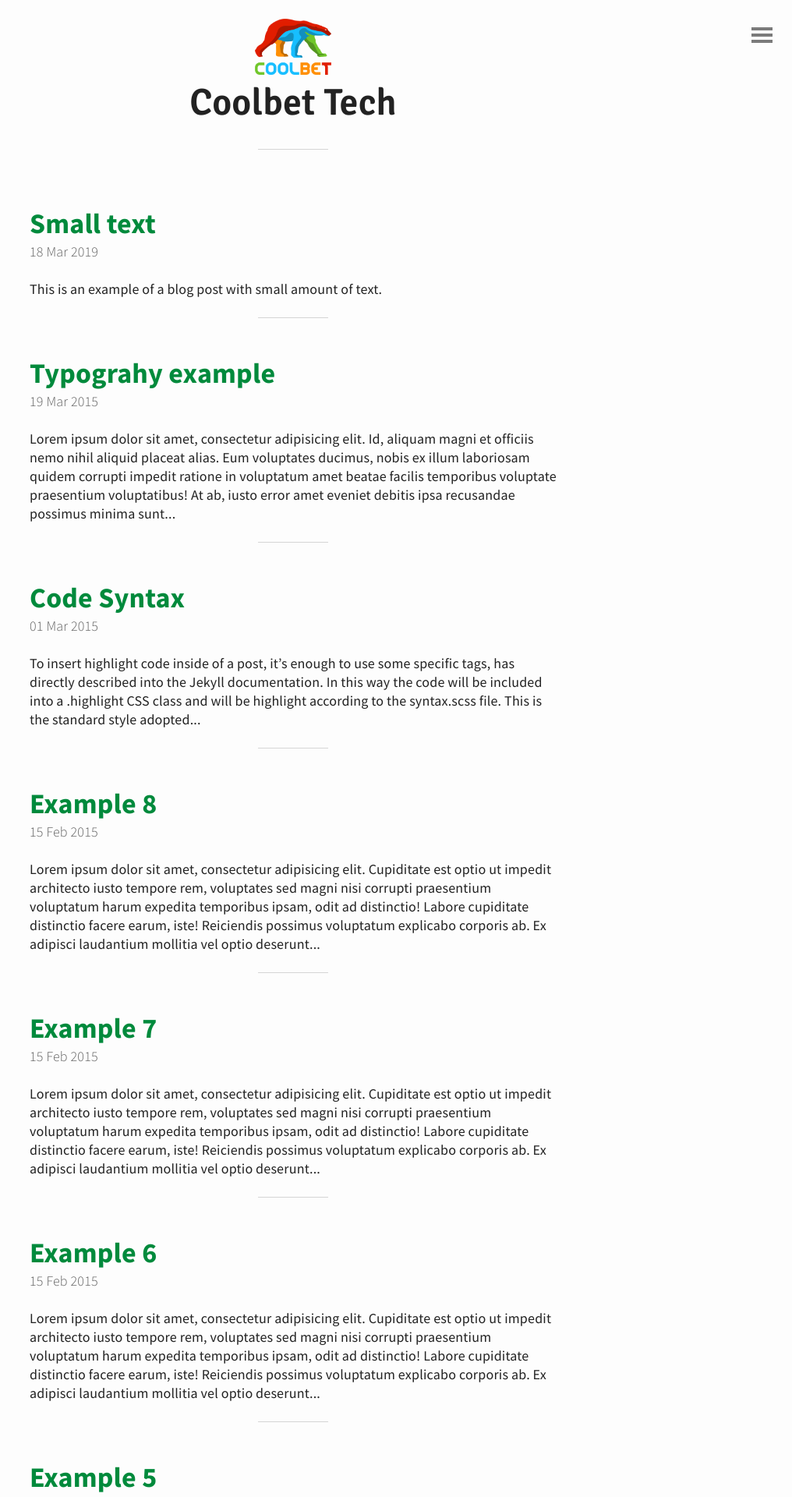
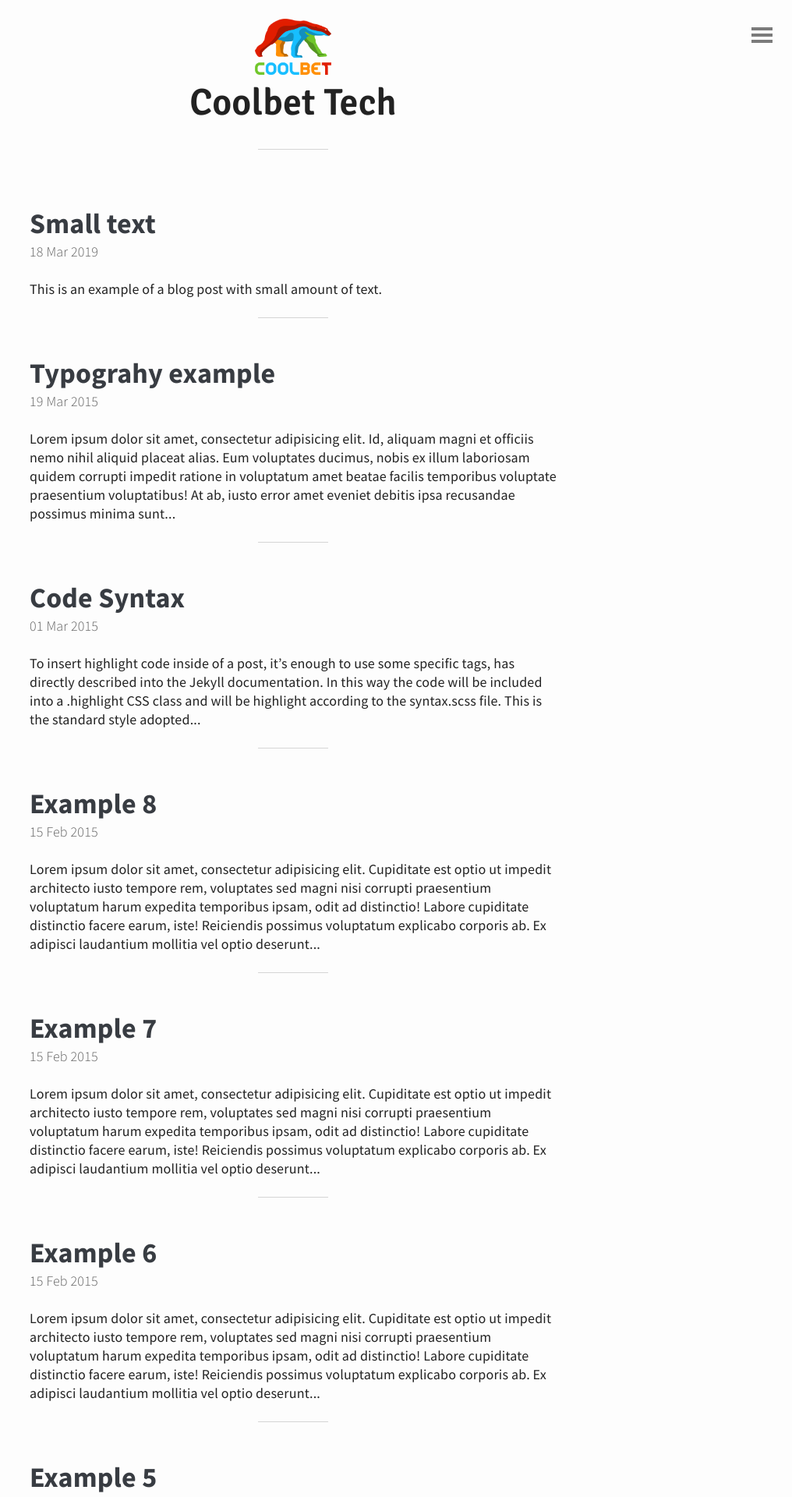
Before and after one commit to coolbet/coolbet.github.io, a Jekyll site: the page built from index.html, in a window 1280 px wide. Shown: the top 1920 px of the page at 78% size, without its empty margins (264-1280 px from the left). Built offline with Jekyll 4.4.1, drawn with Linux system fonts in a browser that asks for light colours; the list of posts is cut into pages by our own code; some of the changed text lies outside the part shown.

```diff
--- a/_includes/footer.html
+++ b/_includes/footer.html
@@ -1 +1 @@
-<footer class="footer"><span>@2015 - Emerald</span></footer>
+<footer class="footer"><span>2020 - Coolbet</span></footer>
--- a/_sass/base.scss
+++ b/_sass/base.scss
@@ -18,7 +18,7 @@
 
 /*- Base color -*/
 
-$main-color: #008A3C;
+$main-color: #383c42;
 $background-color: #FDFDFD;
 $text-color: #222222;
 
```
